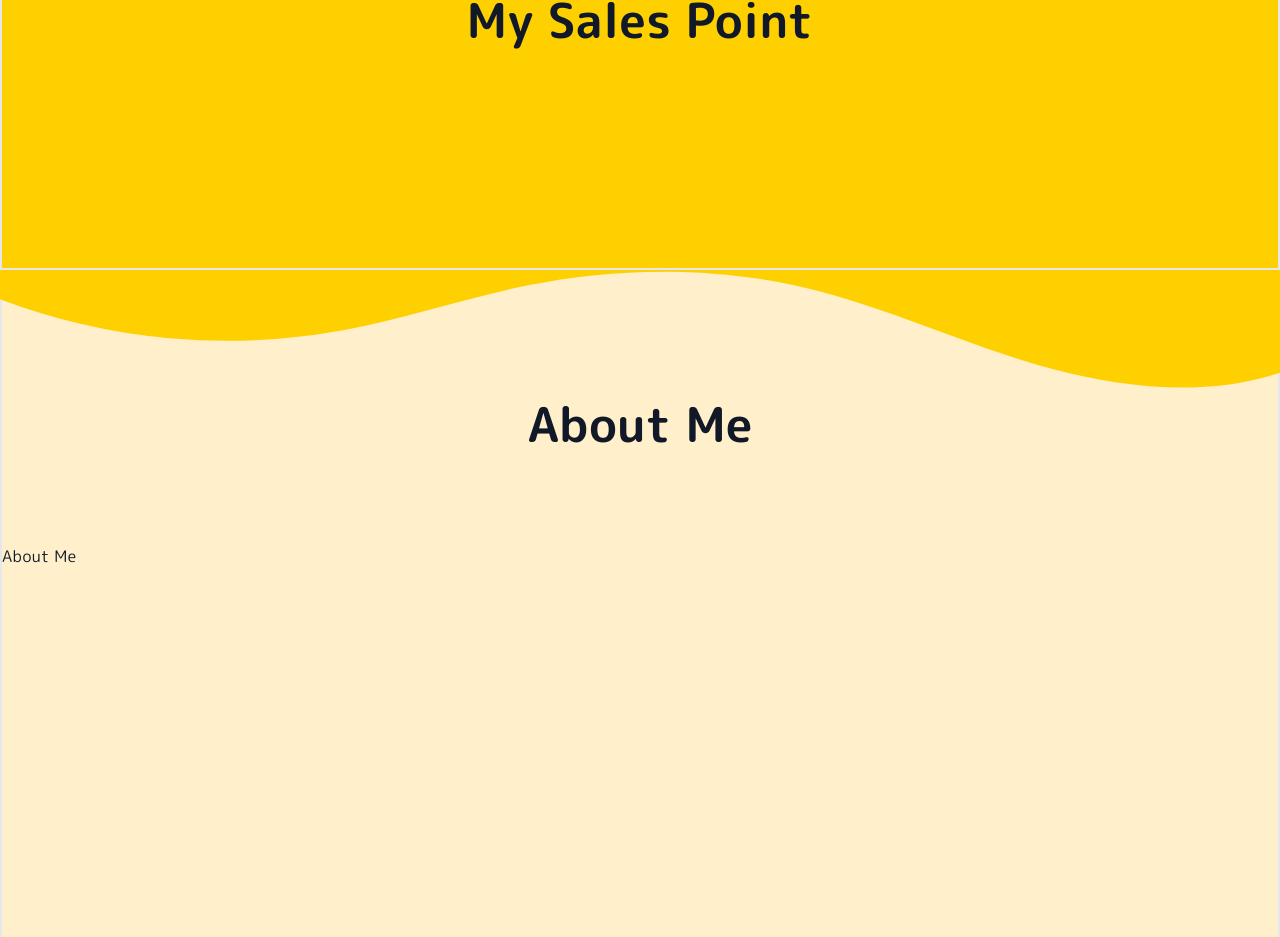
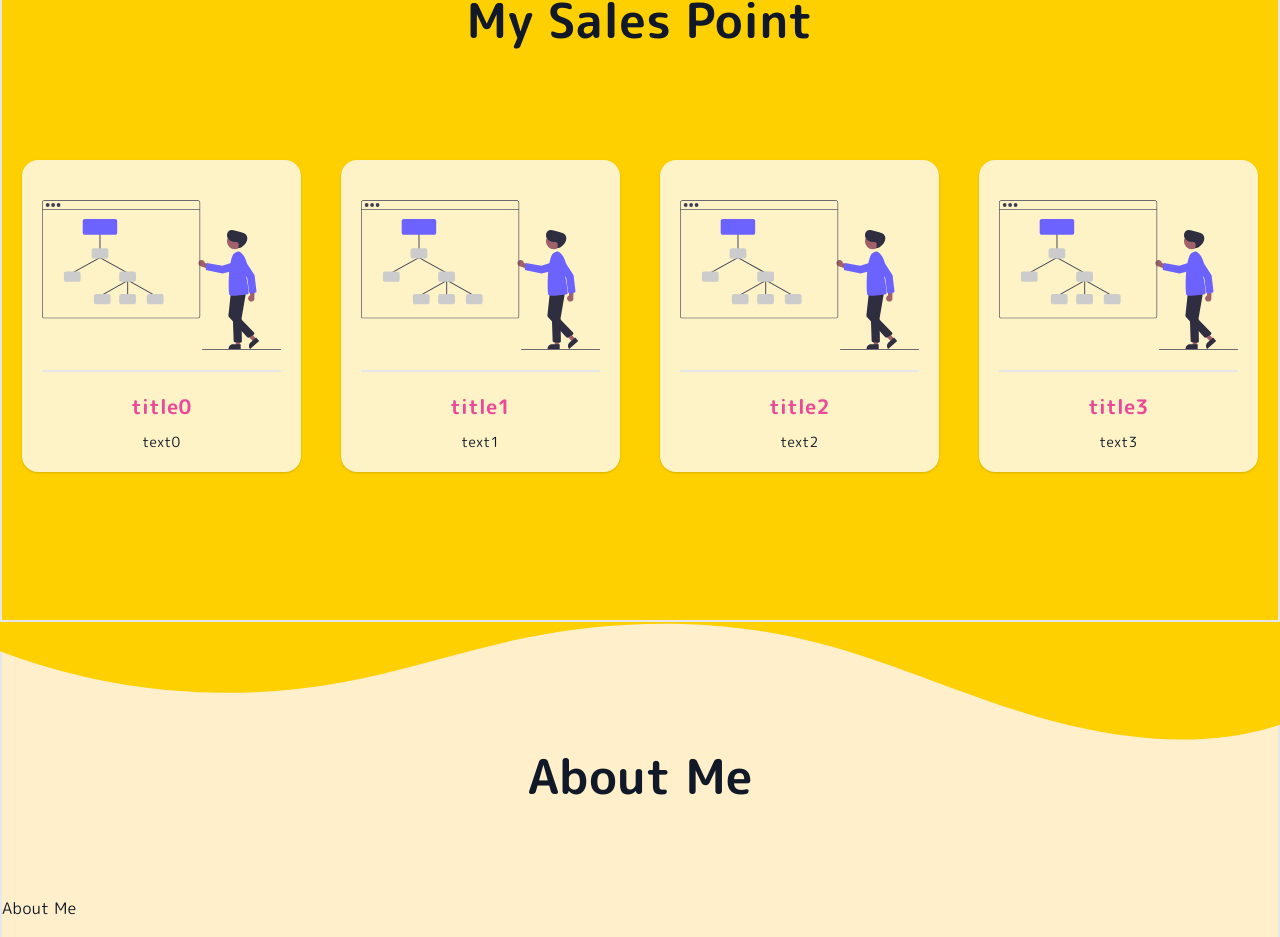
Before and after one commit to genie-oh/nextjs-portfolio, a Next.js app: page / in a window 1280 px wide. Shown: the part 934-1871 px from the top of the page. Built offline with nearby package versions, Linux system fonts and the light colour scheme.

Commit message:
mod: SalesPoint Layout Prototyping > components/SectionChild/SalesPoint.tsx

```diff
--- a/components/SectionChild/SalesPoint.tsx
+++ b/components/SectionChild/SalesPoint.tsx
@@ -1,5 +1,23 @@
 const SalesPoint = () => {
-    return <div></div>;
+    return (
+        <div>
+            <div className="grid grid-cols-1 sm:grid-cols-2 lg:grid-cols-4">
+                {Array(4)
+                    .fill(0)
+                    .map((v, idx) => {
+                        return (
+                            <div className="flex flex-col p-5 m-5 text-center whitespace-pre-wrap bg-yellow-100 shadow rounded-2xl">
+                                <div className="h-48 mb-5 border-b-2 border-gray-200 ">
+                                    <img className="h-full mx-auto " src="/img/sales_point/architect.svg" />
+                                </div>
+                                <div className="w-full mb-3 text-xl font-bold text-pink-500">title{idx}</div>
+                                <div className="w-full text-sm">text{idx}</div>
+                            </div>
+                        );
+                    })}
+            </div>
+        </div>
+    );
 };
 
 export default SalesPoint;
```
